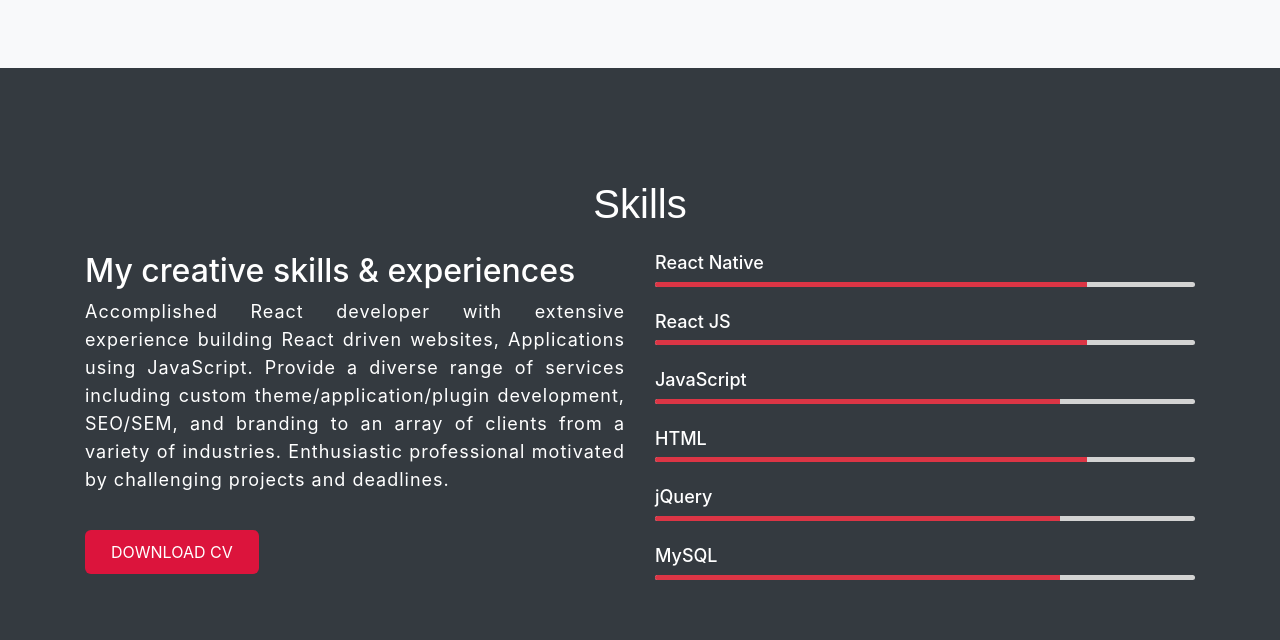
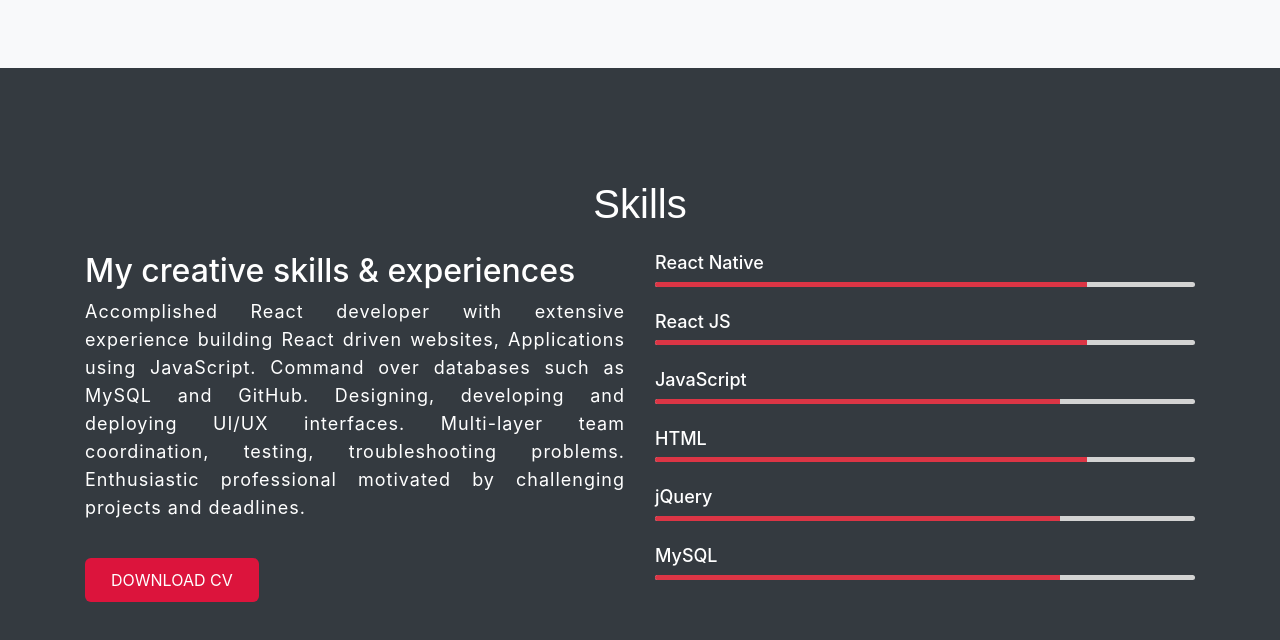
Before and after one commit to Darunrajc/Mywebsite, a plain HTML site: page index.html in a window 1280 px wide. Shown: the part 1750-2390 px from the top of the page. Drawn offline with nearby package versions, Linux system fonts and the light colour scheme.

Commit message:
index.html

```diff
--- a/index.html
+++ b/index.html
@@ -53,7 +53,7 @@
                       I enjoy building everything from small business sites to rich interactive mobile appilications. <br>
                       This is my official website to showes all details and experience.
                     </p>
-                     <a href="images/Darun.pdf" id="button" >DOWNLOAD CV</a>
+                     <a href="images/Darunc.pdf" id="button" >DOWNLOAD CV</a>
                   </div>
                 </div>
                 </div>
@@ -86,11 +86,10 @@
                 <div class="col-md-6 mt-3 " style="height: 100vh;">
                     <h2 style="color: white;">My creative skills & experiences</h2>
                     <p>Accomplished React developer with extensive experience
-                      building React driven websites, Applications using JavaScript. Provide a diverse range of
-                      services including custom theme/application/plugin development, SEO/SEM, and
-                      branding to an array of clients from a variety of industries. Enthusiastic
+                      building React driven websites, Applications using JavaScript. Command over databases such as MySQL and GitHub.
+                        Designing, developing and deploying UI/UX interfaces. Multi-layer team coordination, testing, troubleshooting problems. Enthusiastic
                       professional motivated by challenging projects and deadlines.</p>
-                    <a href="images/Darun.pdf" id="button" >DOWNLOAD CV</a>
+                    <a href="images/Darunc.pdf" id="button" >DOWNLOAD CV</a>
                 </div>
                 <div class="col-md-6 mt-3 bg-dark" style="height: 100vh;" id="progress-head">
                   <h5>React Native</h5>
```
